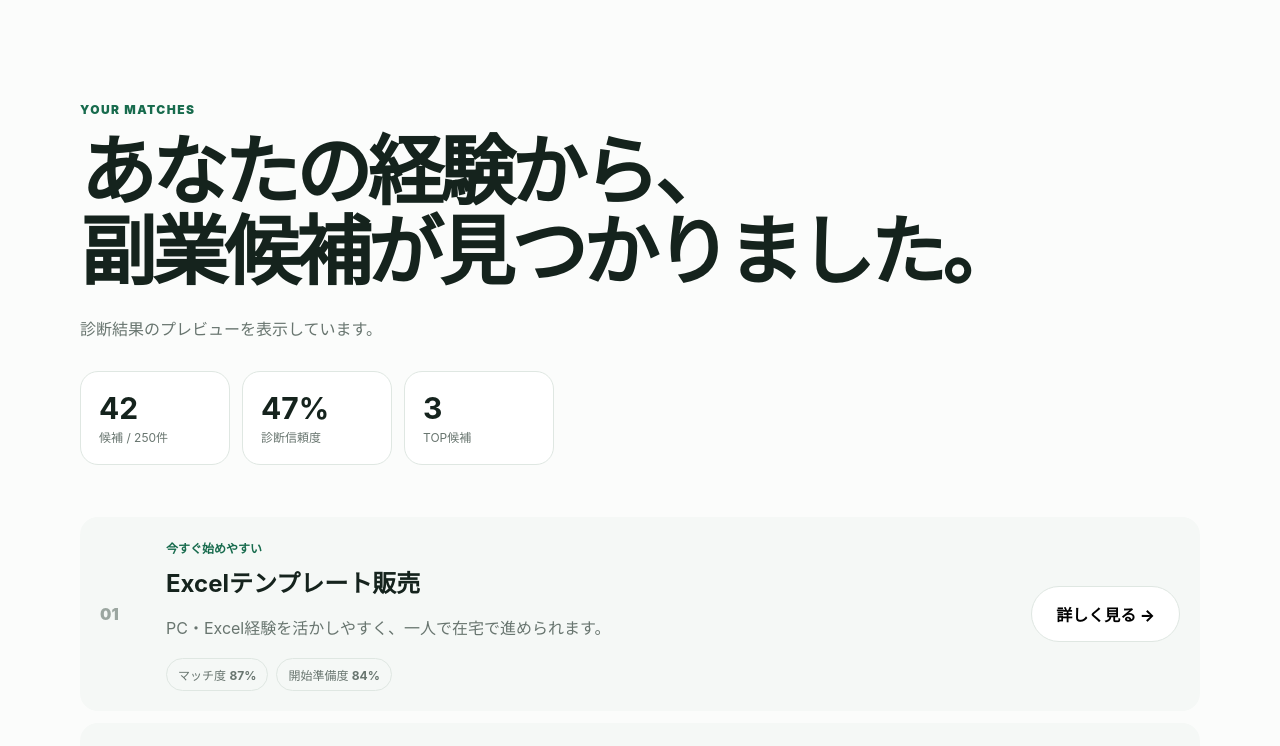
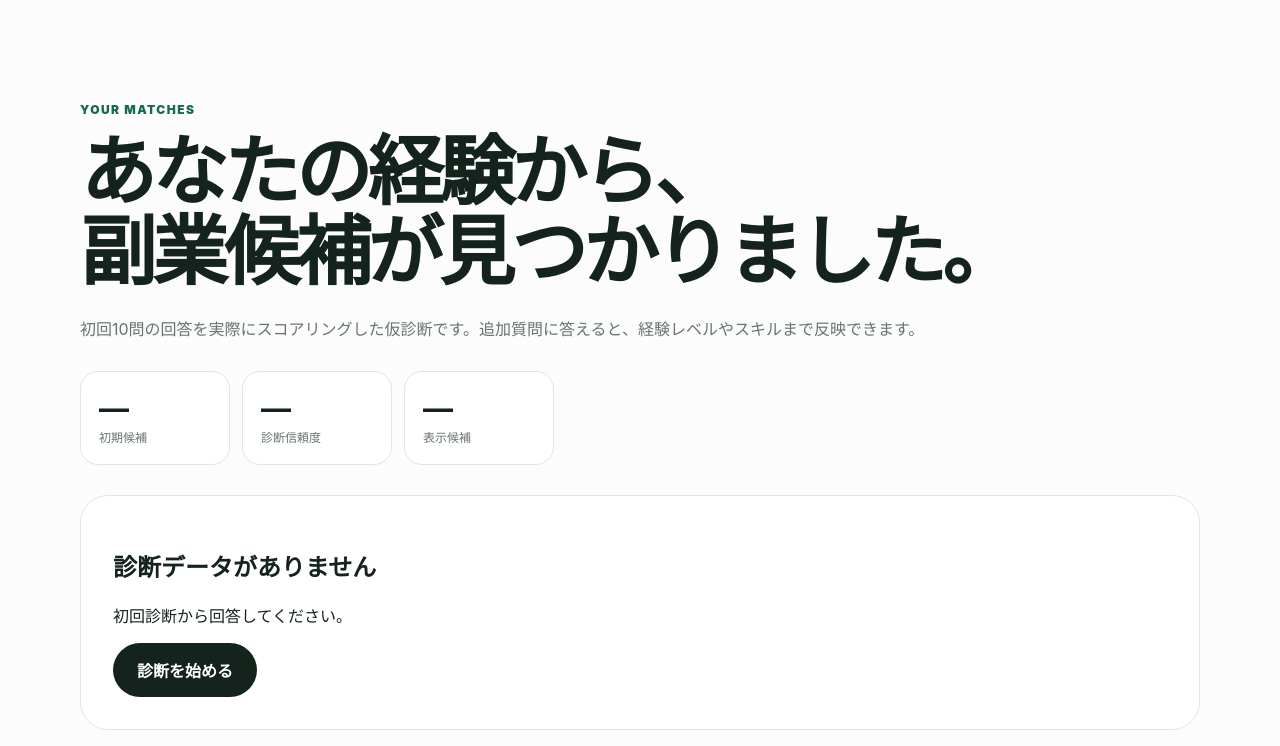
Before and after one commit to karukimori-wq/experience-monetizer, a Next.js app: page /results in a window 1280 px wide. Shown: the top 746 px of the page. Built offline with nearby package versions, Linux system fonts and the light colour scheme.

Commit message:
Connect diagnosis answers to rule-based match results

```diff
--- a/src/app/results/page.tsx
+++ b/src/app/results/page.tsx
@@ -1,19 +1,25 @@
 'use client';
 
 import { useEffect, useState } from 'react';
+import { Answers, calculateMatches } from '@/data/sideJobs';
 
-const results = [
-  {rank:1,name:'Excelテンプレート販売',score:87,readiness:84,reason:'PC・Excel経験を活かしやすく、一人で在宅で進められます。',tag:'今すぐ始めやすい'},
-  {rank:2,name:'製造業特化Webライター',score:82,readiness:68,reason:'業界経験を専門性として活用できます。文章力を伸ばすとさらに有力です。',tag:'少し学べば始められる'},
-  {rank:3,name:'業務改善テンプレート販売',score:79,readiness:81,reason:'改善経験や資料作成スキルをデジタル商品として活かせます。',tag:'今すぐ始めやすい'},
-];
+type Match = ReturnType<typeof calculateMatches>[number];
 
 export default function ResultsPage(){
- const [loaded,setLoaded]=useState(false);
- useEffect(()=>{ setLoaded(Boolean(localStorage.getItem('experience-monetizer-answers'))); },[]);
+ const [results,setResults]=useState<Match[]>([]);
+ const [confidence,setConfidence]=useState(0);
+ useEffect(()=>{
+  const raw=localStorage.getItem('experience-monetizer-answers');
+  if(!raw) return;
+  const answers:Answers=JSON.parse(raw);
+  const answered=Object.keys(answers).filter(key=>answers[key]?.length).length;
+  setConfidence(Math.min(65,25+answered*4));
+  setResults(calculateMatches(answers));
+ },[]);
+ const top=results.slice(0,5);
  return <main className="results-shell">
-  <section className="results-hero"><span className="eyebrow">YOUR MATCHES</span><h1>あなたの経験から、<br/>副業候補が見つかりました。</h1><p>{loaded ? '初回10問の回答をもとにした仮診断です。追加質問に答えると、さらに精度が上がります。' : '診断結果のプレビューを表示しています。'}</p><div className="result-metrics"><div><strong>42</strong><span>候補 / 250件</span></div><div><strong>47%</strong><span>診断信頼度</span></div><div><strong>3</strong><span>TOP候補</span></div></div></section>
-  <section className="result-list">{results.map(item=><article className="result-card" key={item.name}><div className="result-rank">0{item.rank}</div><div className="result-main"><span className="status-pill">{item.tag}</span><h2>{item.name}</h2><p>{item.reason}</p><div className="mini-metrics"><span>マッチ度 <strong>{item.score}%</strong></span><span>開始準備度 <strong>{item.readiness}%</strong></span></div></div><button className="detail-button">詳しく見る →</button></article>)}</section>
-  <section className="deepen-card"><div><span className="eyebrow">NEXT STEP</span><h2>あなたの「経験資産」をもう少し教えてください。</h2><p>あと数問答えると、現在上位の副業に必要なスキルを優先して確認できます。</p></div><button className="primary-button">診断を深める</button></section>
+  <section className="results-hero"><span className="eyebrow">YOUR MATCHES</span><h1>あなたの経験から、<br/>副業候補が見つかりました。</h1><p>初回10問の回答を実際にスコアリングした仮診断です。追加質問に答えると、経験レベルやスキルまで反映できます。</p><div className="result-metrics"><div><strong>{results.length || '—'}</strong><span>初期候補</span></div><div><strong>{confidence || '—'}{confidence ? '%' : ''}</strong><span>診断信頼度</span></div><div><strong>{top.length || '—'}</strong><span>表示候補</span></div></div></section>
+  {top.length ? <section className="result-list">{top.map((item,index)=><article className="result-card" key={item.id}><div className="result-rank">0{index+1}</div><div className="result-main"><span className="status-pill">{item.tags[0]}</span><h2>{item.name}</h2><p>{item.reason}</p><div className="mini-metrics"><span>マッチ度 <strong>{item.score}%</strong></span><span>開始準備度 <strong>{item.readiness}%</strong></span></div></div><button className="detail-button">詳しく見る →</button></article>)}</section> : <section className="dashboard-card"><h2>診断データがありません</h2><p>初回診断から回答してください。</p><a className="primary-button link-button" href="/diagnosis">診断を始める</a></section>}
+  <section className="deepen-card"><div><span className="eyebrow">NEXT STEP</span><h2>あなたの「経験資産」をもう少し教えてください。</h2><p>次は上位候補に関係する経験・スキルを深掘りし、マッチ度と診断信頼度を更新します。</p></div><button className="primary-button">診断を深める</button></section>
  </main>
 }
```
